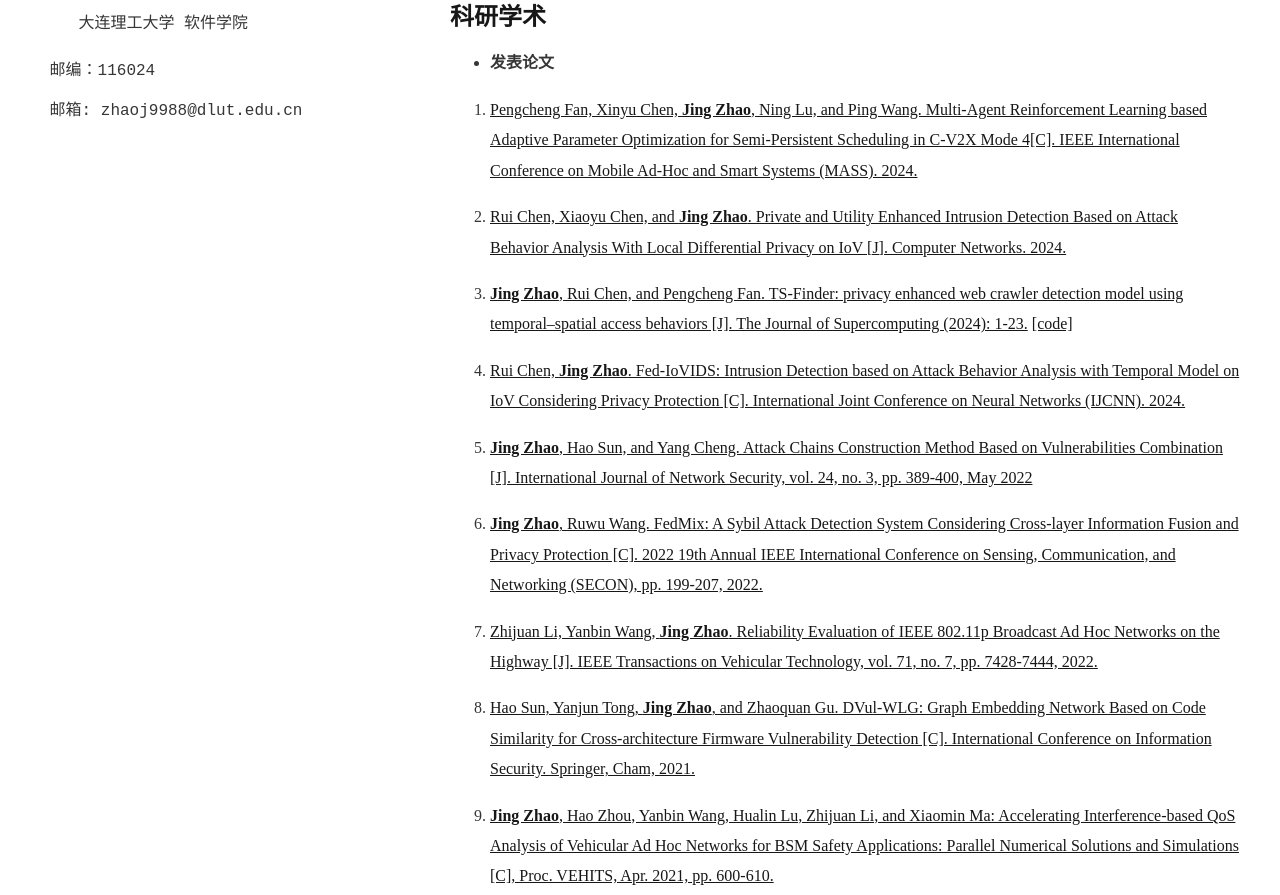
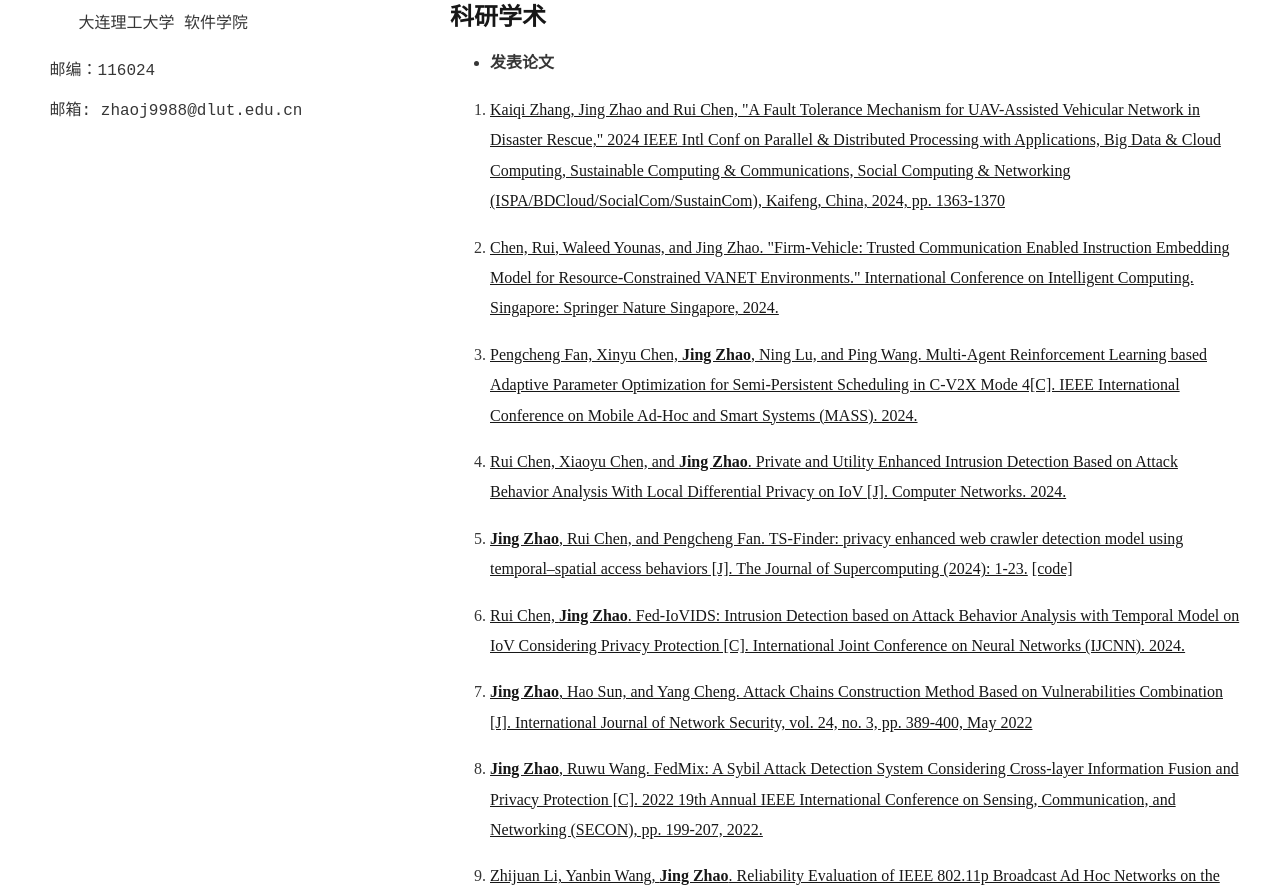
Before and after one commit to zhaojing-dlut/zhaojing-dlut.github.io, a plain HTML site: page index.html in a window 1280 px wide. Shown: the part 812-1707 px from the top of the page. Drawn offline with Linux system fonts and the light colour scheme.

Commit message:
添加论文的引用

```diff
--- a/index.html
+++ b/index.html
@@ -75,6 +75,12 @@ Released   : 20140221
             <p> </p>
 			<ul><li><strong><p style="font-size=16px">发表论文</p></strong></li></ul>
 			<ol start="1">
+			<li>
+				<p><a href="/downloads/kaiqi-uav.pdf"  target="_blank";> Kaiqi Zhang, Jing Zhao and Rui Chen, "A Fault Tolerance Mechanism for UAV-Assisted Vehicular Network in Disaster Rescue," 2024 IEEE Intl Conf on Parallel & Distributed Processing with Applications, Big Data & Cloud Computing, Sustainable Computing & Communications, Social Computing & Networking (ISPA/BDCloud/SocialCom/SustainCom), Kaifeng, China, 2024, pp. 1363-1370</a></p>
+			</li>
+			<li>
+				<p><a href="/downloads/firm-vehicle-chenrui.pdf"  target="_blank";> Chen, Rui, Waleed Younas, and Jing Zhao. "Firm-Vehicle: Trusted Communication Enabled Instruction Embedding Model for Resource-Constrained VANET Environments." International Conference on Intelligent Computing. Singapore: Springer Nature Singapore, 2024.</a></p>
+			</li>
 			<li>
 			<p><a href="/downloads/xy.pdf"  target="_blank";> Pengcheng Fan, Xinyu Chen, <strong>Jing Zhao</strong>, Ning Lu, and Ping Wang.  Multi-Agent Reinforcement Learning based Adaptive Parameter Optimization for Semi-Persistent Scheduling in C-V2X Mode 4[C]. IEEE International Conference on Mobile Ad-Hoc and Smart Systems (MASS). 2024.</a></p>
 			</li>
```
Also changed, not shown: 2 other files.
